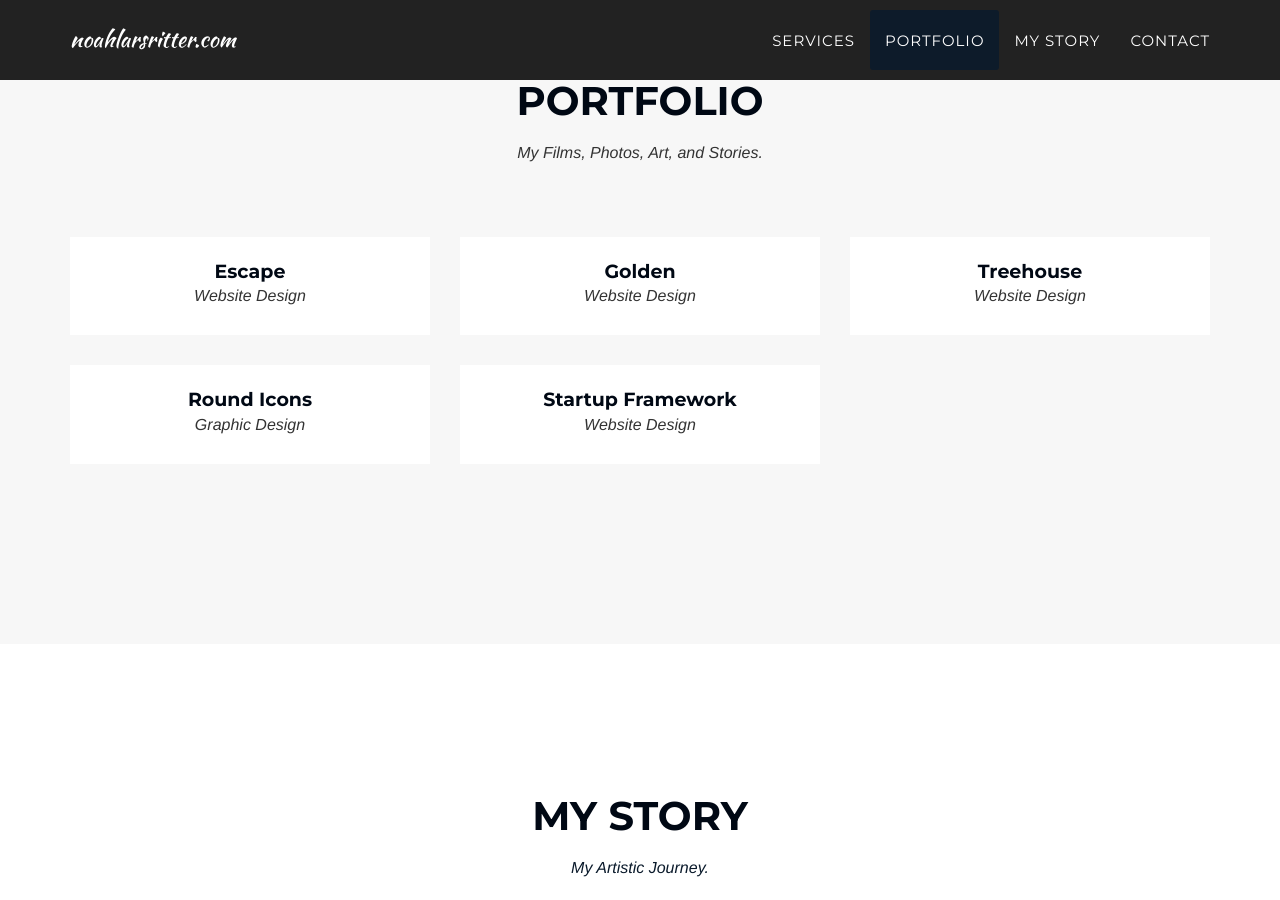
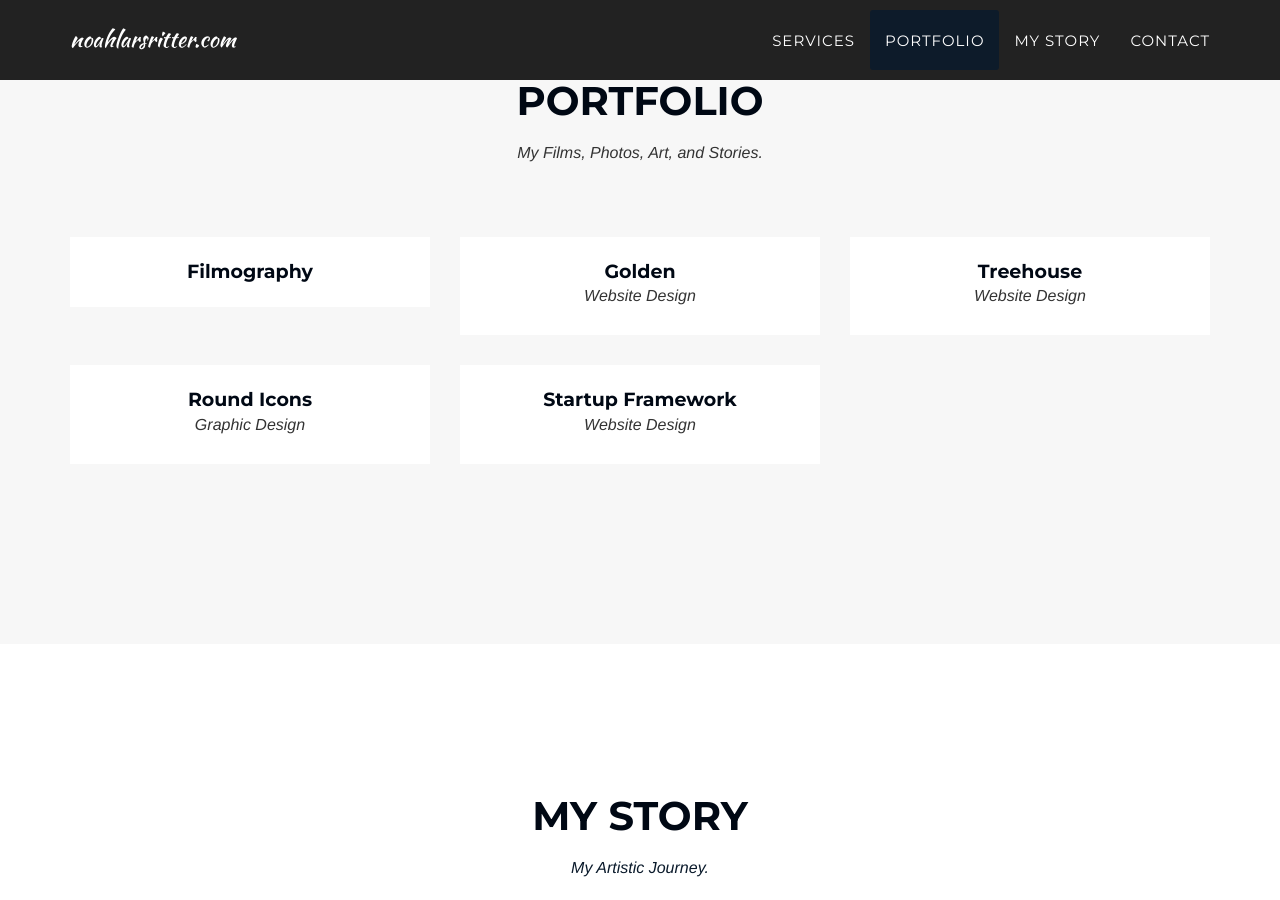
Before and after one commit to n2o2a2h/noahlarsritter.github.io, a Jekyll site: the page built from _posts/2014-07-17-project-2.markdown, in a window 1280 px wide and 900 px high, scrolled down 1708 px. Built offline with Jekyll 4.4.1, drawn with Linux system fonts in a browser that asks for light colours; some web fonts are replaced; a file with an impossible date is left out.

Commit message:
Update 2014-07-17-project-2.markdown

```diff
--- a/_posts/2014-07-17-project-2.markdown
+++ b/_posts/2014-07-17-project-2.markdown
@@ -1,6 +1,6 @@
 ---
-title: Escape
-subtitle: Website Design
+title: Filmography
+subtitle:
 layout: default
 modal-id: 2
 date: 2014-07-17
```
